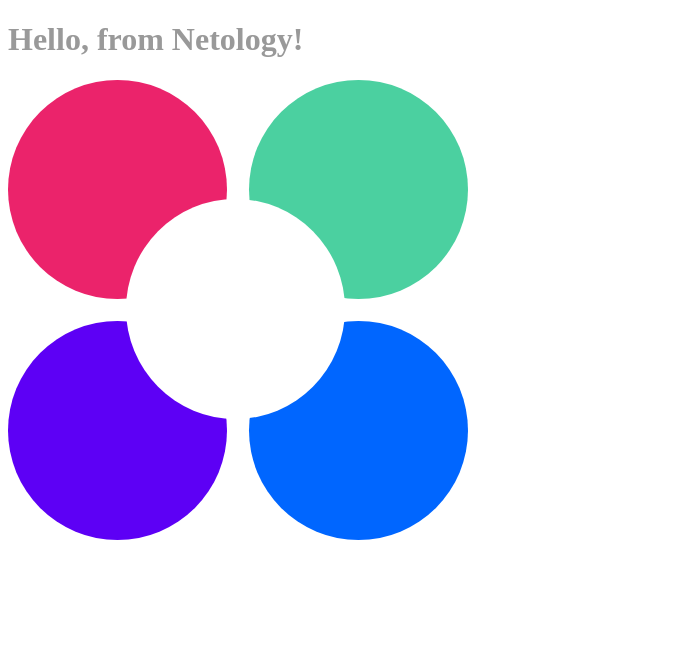
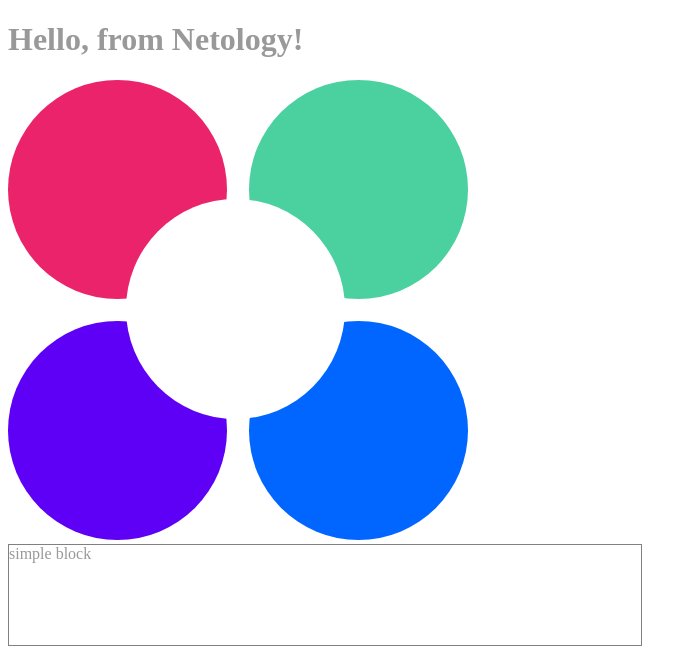
Before and after one commit to VladimsKov/ahj_1, a website built with webpack: page src/index.html in a window 1280 px wide. Shown: the whole page, without its empty margins (0-697 px from the left). Built offline with nearby package versions, Linux system fonts and the light colour scheme.

Commit message:
test change

```diff
--- a/src/css/style.css
+++ b/src/css/style.css
@@ -1,3 +1,8 @@
 body {
     color: #999;
 }
+.test_block {
+  height: 100px;
+  width: 50%;
+  border: 1px solid gray;
+}
--- a/src/index.html
+++ b/src/index.html
@@ -9,5 +9,6 @@
 <body>
 <h1>Hello, from Netology!</h1>
 <img src="img/netology.svg" alt="Netology Logo">
+<div class = 'test_block'>simple block</div>
 </body>
 </html>
```
